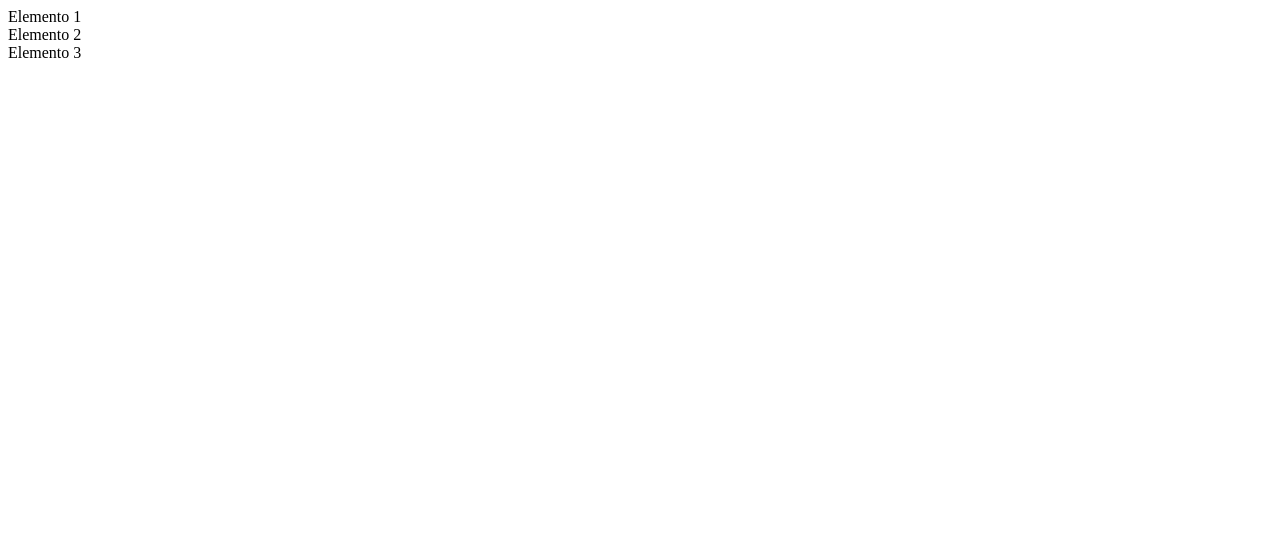
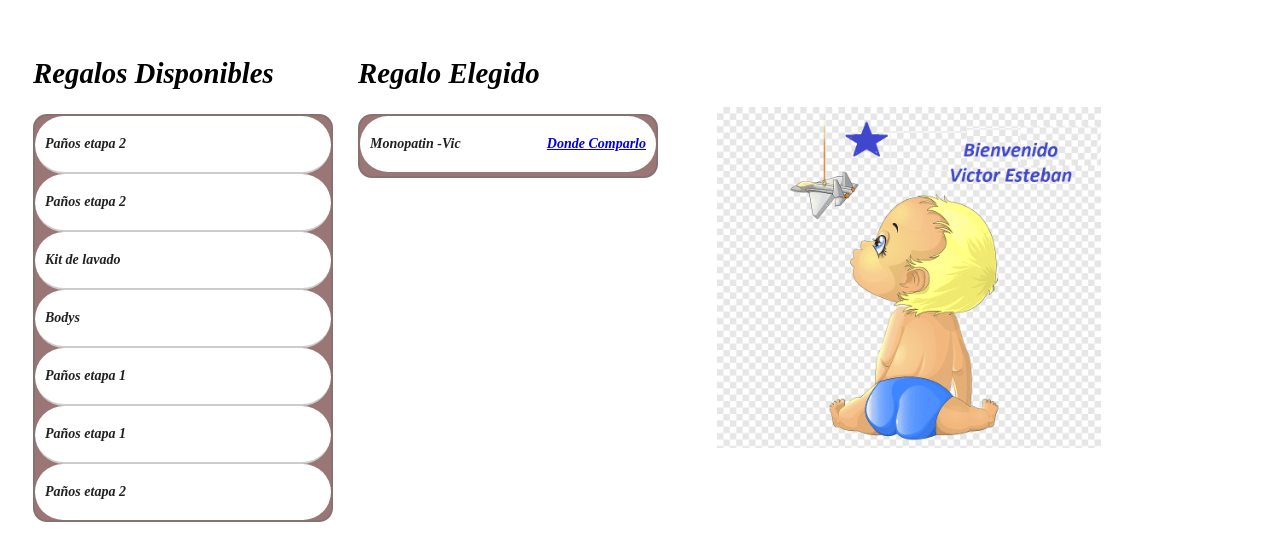
Before and after one commit to viracami2/GiftsPools, an Angular app in the folder PiscinaDeRegalos/: page / in a window 1280 px wide. Shown: the top 560 px of the page. Built offline with nearby package versions, Linux system fonts and the light colour scheme.

Commit message:
initial baby shower

```diff
--- a/PiscinaDeRegalos/src/app/app.component.css
+++ b/PiscinaDeRegalos/src/app/app.component.css
@@ -0,0 +1,58 @@
+
+  .example-container {
+    width: 300px;
+    max-width: 100%;
+    margin: 0 25px 25px 0;
+    display: inline-block;
+    vertical-align: top;
+  }
+
+  .example-list {
+    border: solid 2px #887171;
+    min-height: 60px;
+    background: rgb(155, 118, 118);
+    border-radius: 14px;
+    overflow: hidden;
+    display: block;
+  }
+
+  .example-box {
+    padding: 20px 10px;
+    border-bottom: solid 2px #ccc;
+    color: rgba(0, 0, 0, 0.87);
+    display: flex;
+    border-radius: 54px;
+
+    flex-direction: row;
+    align-items: center;
+    justify-content: space-between;
+    box-sizing: border-box;
+    cursor: move;
+    background: white;
+    font-size: 14px;
+  }
+
+  .cdk-drag-preview {
+    box-sizing: border-box;
+    border-radius: 54px;
+
+    box-shadow: 0 5px 5px -3px rgba(0, 0, 0, 0.2),
+                0 8px 10px 1px rgba(0, 0, 0, 0.14),
+                0 3px 14px 2px rgba(0, 0, 0, 0.12);
+  }
+
+  .cdk-drag-placeholder {
+    opacity: 0;
+  }
+
+  .cdk-drag-animating {
+    transition: transform 250ms cubic-bezier(0, 0, 0.2, 1);
+  }
+
+  .example-box:last-child {
+    border: none;
+  }
+
+  .example-list.cdk-drop-list-dragging .example-box:not(.cdk-drag-placeholder) {
+    transition: transform 250ms cubic-bezier(0, 0, 0.2, 1);
+  }
--- a/PiscinaDeRegalos/src/app/app.component.html
+++ b/PiscinaDeRegalos/src/app/app.component.html
@@ -1,19 +1,31 @@
-<!-- <h2>Seleccione una cosa:</h2>
-<select [(ngModel)]="selectedThing">
-  <option *ngFor="let thing of things" [value]="thing">{{ thing }}</option>
-</select>
-
-<h2>Anota tu nombre:</h2>
-<input [(ngModel)]="userName">
-
-<button (click)="submit()">Enviar</button> -->
 
 
-<div cdkDropList (cdkDropListDropped)="drop($event)">
-  <!-- Aquí van los elementos arrastrables -->
+<div cdkDropListGroup>
+  <div class="example-container">
+    <h2>Regalos Disponibles </h2>
+
+    <div
+      cdkDropList
+      [cdkDropListData]="todo"
+      class="example-list"
+      (cdkDropListDropped)="drop($event)">
+      <div class="example-box" *ngFor="let item of todo"  cdkDrag>{{item}}</div>
+    </div>
+  </div>
+
+  <div class="example-container">
+    <h2>Regalo Elegido</h2>
+
+    <div
+      cdkDropList
+      [cdkDropListData]="done"
+      class="example-list"
+      (cdkDropListDropped)="drop($event)">
+      <div class="example-box" *ngFor="let item of done" >{{item}} <a target="_blank" href="https://www.mercadolibre.com.co/">Donde Comparlo</a> </div>
+    </div>
+  </div>
 </div>
 
-<div cdkDrag>Elemento 1</div>
-<div cdkDrag>Elemento 2</div>
-<div cdkDrag>Elemento 3</div>
+
+
 <router-outlet></router-outlet>
--- a/PiscinaDeRegalos/src/app/app.component.ts
+++ b/PiscinaDeRegalos/src/app/app.component.ts
@@ -1,5 +1,5 @@
-import { Component } from '@angular/core';
-import { CdkDragDrop, moveItemInArray } from '@angular/cdk/drag-drop';
+import { Component, EventEmitter, Output } from '@angular/core';
+import { CdkDragDrop, moveItemInArray, transferArrayItem } from '@angular/cdk/drag-drop';
 
 
 @Component({
@@ -13,6 +13,44 @@ export class AppComponent {
   items = ['Elemento 1', 'Elemento 2', 'Elemento 3'];
 
 
+  newItems = [
+    'Item 5',
+    'Item 6',
+    'Item 7',
+  ]
+  todo = ['Paños etapa 2','Paños etapa 2','Kit de lavado','Bodys', 'Paños etapa 1', 'Paños etapa 1', 'Paños etapa 2'];
+
+done = ['Monopatin -Vic'];
+  // dropped(event: CdkDragDrop<string[]>) {
+  //   if (event.item.data === 'Try to move me') {
+  //     console.log("this isn't happening today");
+  //     return;
+  //   }
+
+
+
+  drop(event: CdkDragDrop<string[]>) {
+    if (event.previousContainer === event.container) {
+      moveItemInArray(event.container.data, event.previousIndex, event.currentIndex);
+    } else {
+      var person = prompt("Digita el nombre", "");
+
+      if ( person != null   ) {
+        if  ( person != ''){
+          event.previousContainer.data[event.previousIndex]
+          = event.previousContainer.data[event.previousIndex] + " - "+person;
+
+          transferArrayItem(
+            event.previousContainer.data,
+            event.container.data,
+            event.previousIndex,
+            event.currentIndex,
+            );
+        }}
+    }
+  }
+
+
   selectedThing = '';
   userName = '';
 
@@ -21,21 +59,4 @@ export class AppComponent {
     console.log('El nombre del usuario es:', this.userName);
   }
 
-  // drop(event: CdkDragDrop<string[]>) {
-  //   moveItemInArray(this.items, event.previousIndex, event.currentIndex);
-  // }
-
-  drop(event: CdkDragDrop<string[]>) {
-    // Obtenemos información sobre el elemento arrastrado
-    const item = event.item.data;
-
-    // Obtenemos información sobre el destino del elemento arrastrado
-    const targetList = event.container.data;
-    const targetIndex = event.currentIndex;
-
-    // Realizamos las operaciones necesarias con la información obtenida
-    // ...
-  }
-
-
 }
--- a/PiscinaDeRegalos/src/app/app.module.ts
+++ b/PiscinaDeRegalos/src/app/app.module.ts
@@ -7,6 +7,9 @@ import { AppComponent } from './app.component';
 
 import { DndModule } from 'ngx-drag-drop';
 import { HttpClientModule } from '@angular/common/http';
+
+import {DragDropModule} from '@angular/cdk/drag-drop';
+
 
 import { BrowserAnimationsModule } from '@angular/platform-browser/animations';
 //import { FlexLayoutModule } from '@angular/flex-layout';
@@ -18,7 +21,7 @@ import { BrowserAnimationsModule } from '@angular/platform-browser/animations';
   ],
   imports: [
     FormsModule,
-
+    DragDropModule,
     //NgxDragDropModule,
     // FlexLayoutModule ,
     BrowserModule,
--- a/PiscinaDeRegalos/src/index.html
+++ b/PiscinaDeRegalos/src/index.html
@@ -8,6 +8,7 @@
   <link rel="icon" type="image/x-icon" href="favicon.ico">
 </head>
 <body>
+
   <app-root></app-root>
 </body>
 </html>
--- a/PiscinaDeRegalos/src/styles.css
+++ b/PiscinaDeRegalos/src/styles.css
@@ -1 +1,12 @@
 /* You can add global styles to this file, and also import other style files */
+
+body{
+
+    background: no-repeat center/30% url("../src/assets/unopng.png");
+    /* background-position: left; */
+    background-position: right 20% bottom 55%;
+
+    padding: 25px;
+    font: oblique bold 120% cursive;
+
+}
```
Also changed, not shown: PiscinaDeRegalos/src/assets/unopng.png (added), 1 other file (tests, documents, lock files or other folders).
